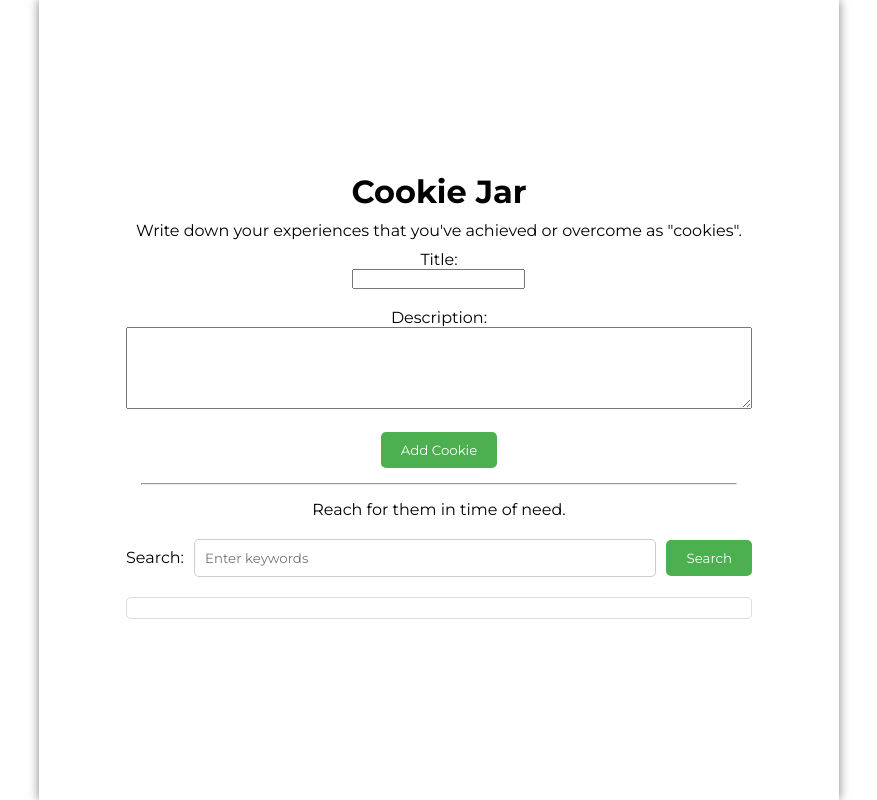
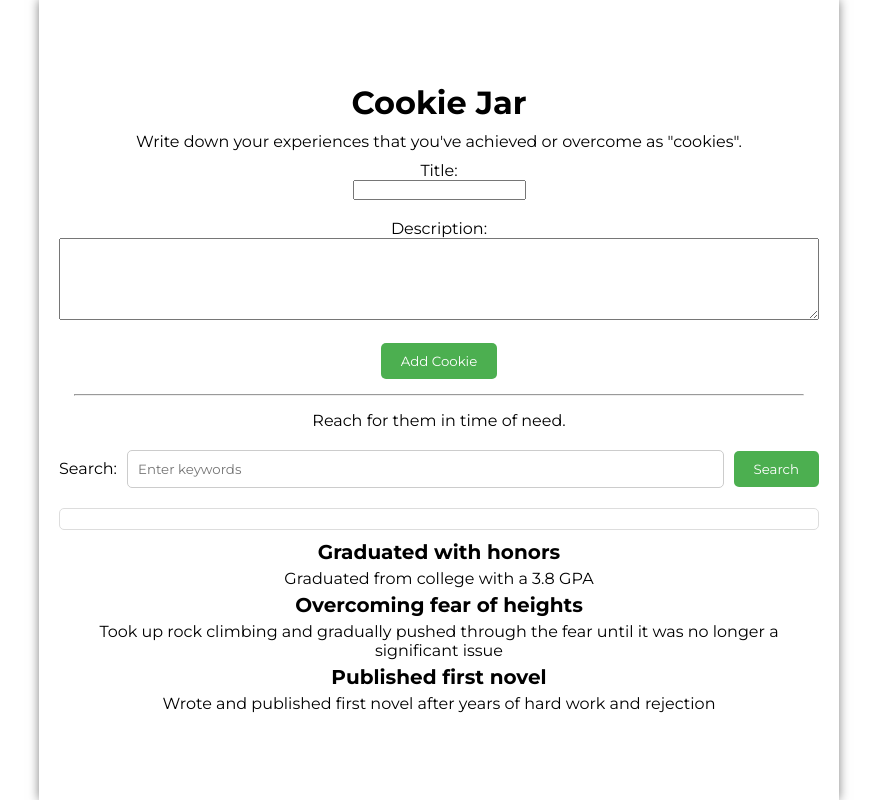
Before and after one commit to NoughtKin/cookie-jar-website-reactjs, a React (Create React App) app: page / in a window 1280 px wide. Shown: the whole page, without its empty margins (201-1078 px from the left). Built offline with nearby package versions, Linux system fonts and the light colour scheme.

Commit message:
Add 'card-example' to 'App.js'

```diff
--- a/src/App.js
+++ b/src/App.js
@@ -2,6 +2,7 @@ import { useEffect, useState } from "react";
 import { FormInput } from "./FormInput";
 import { SearchBar } from "./SearchBar";
 import { Card } from "./Card";
+import cardExample from "./card-example.json";
 
 export default function App() {
   const [cards, setCards] = useState(() => {
@@ -50,6 +51,14 @@ export default function App() {
       <hr />
       <SearchBar handleSearch={handleSearch} />
       <Card filteredCards={filteredCards}></Card>
+      <div className="card-example">
+        {cardExample["cardExample"].map((card, index) => (
+          <div key={index}>
+            <div className="card-title">{card.title}</div>
+            <div className="card-description">{card.description}</div>
+          </div>
+        ))}
+      </div>
     </div>
   );
 }
--- a/src/Card.js
+++ b/src/Card.js
@@ -1,5 +1,5 @@
 import { CardOutput } from "./CardOutput";
 
-export function Card({ filteredCards }) {
+export function Card({ filteredCards, cardExample }) {
   return <CardOutput filteredCards={filteredCards}></CardOutput>;
 }
--- a/src/markup.json
+++ b/src/card-example.json
@@ -1,5 +1,5 @@
 {
-  "card-example": [
+  "cardExample": [
     {
       "title": "Graduated with honors",
       "description": "Graduated from college with a 3.8 GPA"
```
